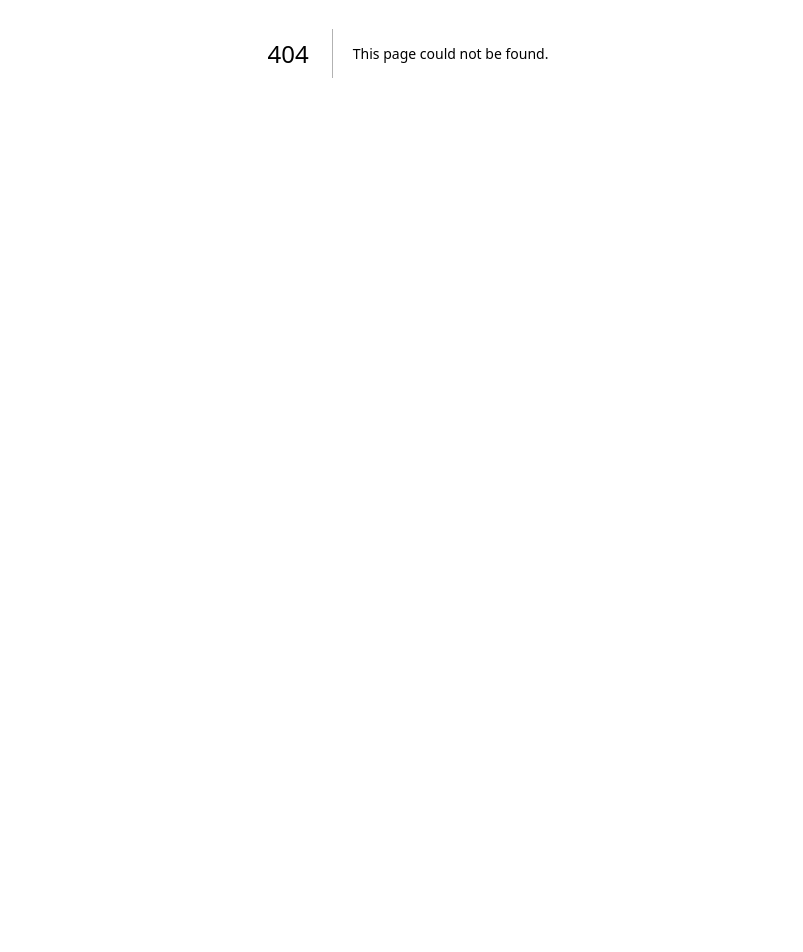
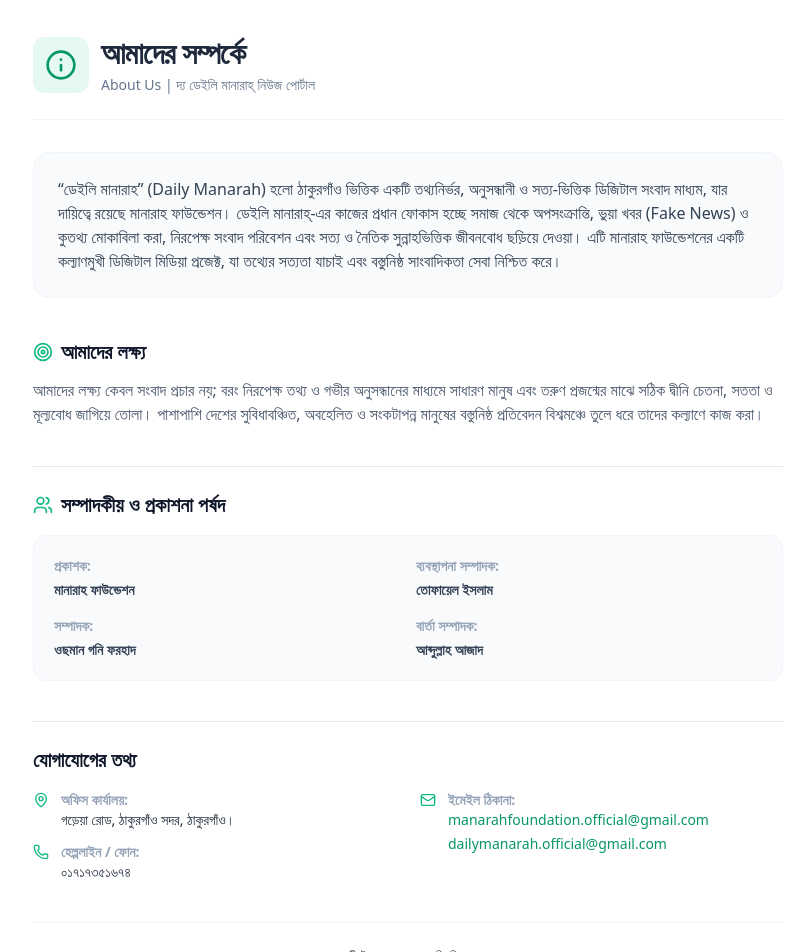
Before and after one commit to Saad7528/The-Daily-Manarah-Frontend, a Next.js app: page /about-us in a window 1280 px wide. Before the commit this address had no page. Shown: the part 347-1299 px from the top of the page, without its empty margins (232-1035 px from the left). Before the commit the page ends 800 px from the top, so only its background shows below. Built offline with nearby package versions, Linux system fonts and the light colour scheme; a web font is replaced by a local one.

Commit message:
feat(pages): add About Us static page and integrated link in site Footer

```diff
--- /dev/null
+++ b/src/app/about-us/page.tsx
@@ -0,0 +1,126 @@
+import React from "react";
+import { Header } from "@/components/Layout/Header";
+import { Footer } from "@/components/Layout/Footer";
+import { Info, Mail, Phone, MapPin, Users, Target } from "lucide-react";
+
+export default function AboutUsPage() {
+  return (
+    <div className="min-h-screen bg-slate-50 dark:bg-slate-950 text-slate-800 dark:text-slate-100 transition-colors duration-300">
+      <Header />
+      <main className="max-w-4xl mx-auto px-6 py-12">
+        {/* Main Card */}
+        <div className="bg-white dark:bg-slate-900 shadow-md rounded-2xl p-8 md:p-12 border border-slate-100 dark:border-slate-800">
+
+          {/* Header Section */}
+          <div className="flex items-center space-x-3 mb-8 border-b border-slate-100 dark:border-slate-800 pb-6">
+            <div className="p-3 bg-emerald-500/10 text-emerald-600 dark:text-emerald-400 rounded-xl">
+              <Info className="w-8 h-8" />
+            </div>
+            <div>
+              <h1 className="text-3xl font-extrabold tracking-tight">আমাদের সম্পর্কে</h1>
+              <p className="text-sm text-slate-500 dark:text-slate-400 mt-1">About Us | দ্য ডেইলি মানারাহ্ নিউজ পোর্টাল</p>
+            </div>
+          </div>
+
+          <div className="space-y-10 text-leading-relaxed">
+            {/* Introduction */}
+            <section className="bg-slate-50 dark:bg-slate-950/40 p-6 rounded-2xl border border-slate-100 dark:border-slate-900">
+              <p className="text-sm md:text-base text-slate-700 dark:text-slate-350 leading-relaxed font-medium">
+                &ldquo;ডেইলি মানারাহ&rdquo; (Daily Manarah) হলো ঠাকুরগাঁও ভিত্তিক একটি তথ্যনির্ভর, অনুসন্ধানী ও সত্য-ভিত্তিক ডিজিটাল সংবাদ মাধ্যম, যার দায়িত্বে রয়েছে মানারাহ ফাউন্ডেশন। ডেইলি মানারাহ্-এর কাজের প্রধান ফোকাস হচ্ছে সমাজ থেকে অপসংক্রান্তি, ভুয়া খবর (Fake News) ও কুতথ্য মোকাবিলা করা, নিরপেক্ষ সংবাদ পরিবেশন এবং সত্য ও নৈতিক সুন্নাহভিত্তিক জীবনবোধ ছড়িয়ে দেওয়া। এটি মানারাহ ফাউন্ডেশনের একটি কল্যাণমুখী ডিজিটাল মিডিয়া প্রজেক্ট, যা তথ্যের সত্যতা যাচাই এবং বস্তুনিষ্ঠ সাংবাদিকতা সেবা নিশ্চিত করে।
+              </p>
+            </section>
+
+            {/* Our Goal / Target */}
+            <section className="space-y-3">
+              <h2 className="text-xl font-bold flex items-center space-x-2 text-slate-900 dark:text-slate-50">
+                <Target className="w-5 h-5 text-emerald-500" />
+                <span>আমাদের লক্ষ্য</span>
+              </h2>
+              <p className="text-slate-600 dark:text-slate-300 text-sm md:text-base leading-relaxed">
+                আমাদের লক্ষ্য কেবল সংবাদ প্রচার নয়; বরং নিরপেক্ষ তথ্য ও গভীর অনুসন্ধানের মাধ্যমে সাধারণ মানুষ এবং তরুণ প্রজন্মের মাঝে সঠিক দ্বীনি চেতনা, সততা ও মূল্যবোধ জাগিয়ে তোলা। পাশাপাশি দেশের সুবিধাবঞ্চিত, অবহেলিত ও সংকটাপন্ন মানুষের বস্তুনিষ্ঠ প্রতিবেদন বিশ্বমঞ্চে তুলে ধরে তাদের কল্যাণে কাজ করা।
+              </p>
+            </section>
+
+            {/* Editorial Team */}
+            <section className="space-y-4 border-t border-slate-150 dark:border-slate-800 pt-6">
+              <h2 className="text-xl font-bold flex items-center space-x-2 text-slate-900 dark:text-slate-50">
+                <Users className="w-5 h-5 text-emerald-500" />
+                <span>সম্পাদকীয় ও প্রকাশনা পর্ষদ</span>
+              </h2>
+              <div className="grid grid-cols-1 md:grid-cols-2 gap-4 text-xs md:text-sm bg-slate-50 dark:bg-slate-950/40 p-5 rounded-xl border border-slate-100 dark:border-slate-900/50">
+                <div>
+                  <span className="font-bold text-slate-400">প্রকাশক:</span>
+                  <p className="text-slate-700 dark:text-slate-200 font-semibold mt-1">মানারাহ ফাউন্ডেশন</p>
+                </div>
+                <div>
+                  <span className="font-bold text-slate-400">ব্যবস্থাপনা সম্পাদক:</span>
+                  <p className="text-slate-700 dark:text-slate-200 font-semibold mt-1">তোফায়েল ইসলাম</p>
+                </div>
+                <div>
+                  <span className="font-bold text-slate-400">সম্পাদক:</span>
+                  <p className="text-slate-700 dark:text-slate-200 font-semibold mt-1">ওছমান গনি ফরহাদ</p>
+                </div>
+                <div>
+                  <span className="font-bold text-slate-400">বার্তা সম্পাদক:</span>
+                  <p className="text-slate-700 dark:text-slate-200 font-semibold mt-1">আব্দুল্লাহ আজাদ</p>
+                </div>
+              </div>
+            </section>
+
+            {/* Contact Details */}
+            <section className="space-y-4 border-t border-slate-150 dark:border-slate-800 pt-6">
+              <h2 className="text-xl font-bold text-slate-900 dark:text-slate-50">
+                যোগাযোগের তথ্য
+              </h2>
+              <div className="grid grid-cols-1 md:grid-cols-2 gap-6">
+
+                {/* Left Side Info */}
+                <div className="space-y-3 text-xs md:text-sm">
+                  <div className="flex items-start space-x-3">
+                    <MapPin className="w-4 h-4 text-emerald-500 shrink-0 mt-0.5" />
+                    <div>
+                      <span className="font-bold text-slate-400">অফিস কার্যালয়:</span>
+                      <p className="text-slate-750 dark:text-slate-350">গড়েয়া রোড, ঠাকুরগাঁও সদর, ঠাকুরগাঁও।</p>
+                    </div>
+                  </div>
+                  <div className="flex items-start space-x-3">
+                    <Phone className="w-4 h-4 text-emerald-500 shrink-0 mt-0.5" />
+                    <div>
+                      <span className="font-bold text-slate-400">হেল্পলাইন / ফোন:</span>
+                      <p className="text-slate-750 dark:text-slate-350">০১৭১৭৩৫১৬৭৪</p>
+                    </div>
+                  </div>
+                </div>
+
+                {/* Right Side Mail Info */}
+                <div className="space-y-3 text-xs md:text-sm">
+                  <div className="flex items-start space-x-3">
+                    <Mail className="w-4 h-4 text-emerald-500 shrink-0 mt-0.5" />
+                    <div>
+                      <span className="font-bold text-slate-400">ইমেইল ঠিকানা:</span>
+                      <p className="text-slate-750 dark:text-slate-350">
+                        <a href="mailto:manarahfoundation.official@gmail.com" className="hover:underline text-emerald-600 dark:text-emerald-400">manarahfoundation.official@gmail.com</a>
+                      </p>
+                      <p className="text-slate-750 dark:text-slate-350 mt-1">
+                        <a href="mailto:dailymanarah.official@gmail.com" className="hover:underline text-emerald-600 dark:text-emerald-400">dailymanarah.official@gmail.com</a>
+                      </p>
+                    </div>
+                  </div>
+                </div>
+
+              </div>
+            </section>
+
+            {/* Note */}
+            <div className="text-[11px] text-slate-450 dark:text-zinc-500 text-center italic border-t border-slate-100 dark:border-slate-800 pt-6">
+              শীঘ্রই জানানো হবে আরও বিস্তারিত...
+            </div>
+
+          </div>
+
+        </div>
+      </main>
+      <Footer />
+    </div>
+  );
+}
--- a/src/components/Layout/Footer.tsx
+++ b/src/components/Layout/Footer.tsx
@@ -191,6 +191,8 @@
             কপিরাইট © {new Date().getFullYear()} দ্য ডেইলি মানারাহ নিউজ পোর্টাল। সর্বস্বত্ব সংরক্ষিত।
           </span>
           <div className="flex flex-wrap items-center gap-4">
+            <Link href="/about-us" className="hover:underline">আমাদের সম্পর্কে</Link>
+            <span>•</span>
             <Link href="/privacy-policy" className="hover:underline">গোপনীয়তা নীতি</Link>
             <span>•</span>
             <Link href="/terms" className="hover:underline">ব্যবহারের শর্তাবলী</Link>
```
